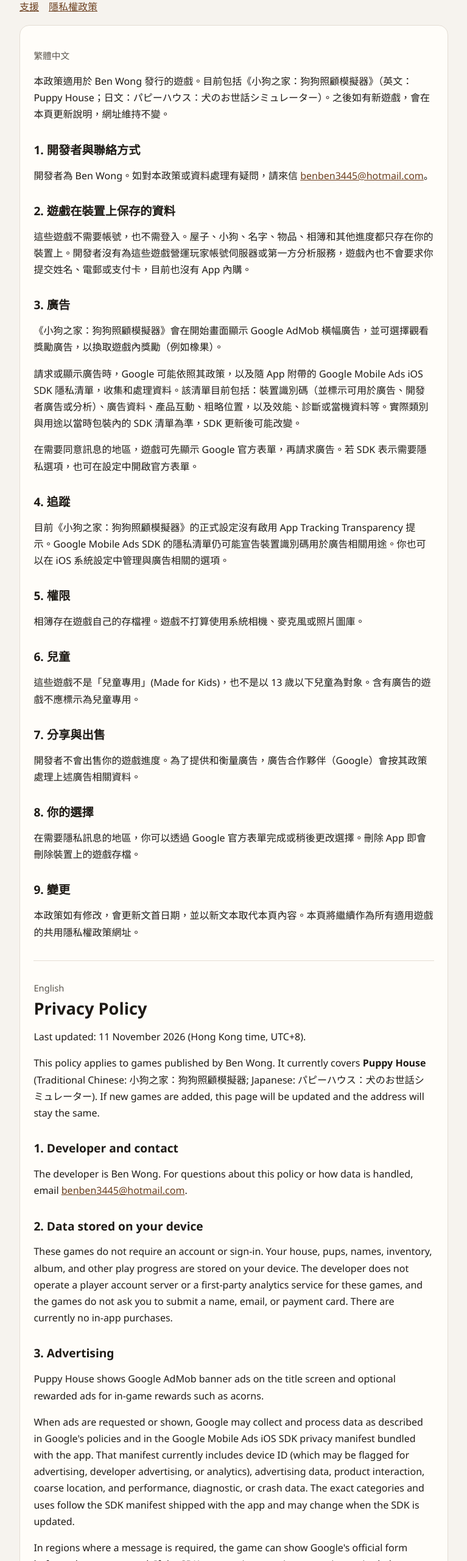
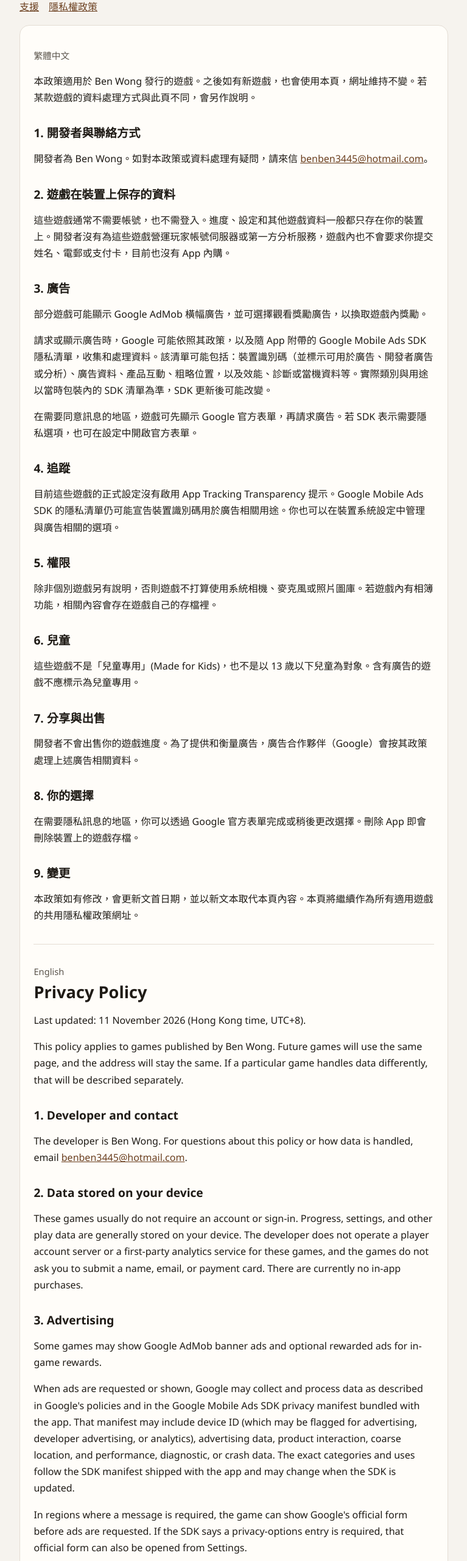
Before and after one commit to benwong0203/benwong0203.github.io, a plain HTML site: page privacy/index.html in a window 1280 px wide. Shown: the part 120-2680 px from the top of the page at 61% size, without its empty margins (256-1023 px from the left). Drawn offline with Linux system fonts and the light colour scheme.

Commit message:
Remove game-specific names from the shared support and privacy pages
Keep the pages general so future games can use the same URLs.

```diff
--- a/privacy/index.html
+++ b/privacy/index.html
@@ -4,7 +4,7 @@
   <meta charset="utf-8">
   <meta name="viewport" content="width=device-width, initial-scale=1">
   <title>Privacy Policy — Ben Wong</title>
-  <meta name="description" content="Privacy policy for games published by Ben Wong, including Puppy House.">
+  <meta name="description" content="Privacy policy for games published by Ben Wong.">
   <link rel="stylesheet" href="../styles.css">
 </head>
 <body>
@@ -18,24 +18,24 @@
   </header>
   <main>
     <p class="lang">繁體中文</p>
-    <p>本政策適用於 Ben Wong 發行的遊戲。目前包括《小狗之家：狗狗照顧模擬器》（英文：Puppy House；日文：パピーハウス：犬のお世話シミュレーター）。之後如有新遊戲，會在本頁更新說明，網址維持不變。</p>
+    <p>本政策適用於 Ben Wong 發行的遊戲。之後如有新遊戲，也會使用本頁，網址維持不變。若某款遊戲的資料處理方式與此頁不同，會另作說明。</p>
 
     <h2>1. 開發者與聯絡方式</h2>
     <p>開發者為 Ben Wong。如對本政策或資料處理有疑問，請來信 <a href="mailto:benben3445@hotmail.com">benben3445@hotmail.com</a>。</p>
 
     <h2>2. 遊戲在裝置上保存的資料</h2>
-    <p>這些遊戲不需要帳號，也不需登入。屋子、小狗、名字、物品、相簿和其他進度都只存在你的裝置上。開發者沒有為這些遊戲營運玩家帳號伺服器或第一方分析服務，遊戲內也不會要求你提交姓名、電郵或支付卡，目前也沒有 App 內購。</p>
+    <p>這些遊戲通常不需要帳號，也不需登入。進度、設定和其他遊戲資料一般都只存在你的裝置上。開發者沒有為這些遊戲營運玩家帳號伺服器或第一方分析服務，遊戲內也不會要求你提交姓名、電郵或支付卡，目前也沒有 App 內購。</p>
 
     <h2>3. 廣告</h2>
-    <p>《小狗之家：狗狗照顧模擬器》會在開始畫面顯示 Google AdMob 橫幅廣告，並可選擇觀看獎勵廣告，以換取遊戲內獎勵（例如橡果）。</p>
-    <p>請求或顯示廣告時，Google 可能依照其政策，以及隨 App 附帶的 Google Mobile Ads iOS SDK 隱私清單，收集和處理資料。該清單目前包括：裝置識別碼（並標示可用於廣告、開發者廣告或分析）、廣告資料、產品互動、粗略位置，以及效能、診斷或當機資料等。實際類別與用途以當時包裝內的 SDK 清單為準，SDK 更新後可能改變。</p>
+    <p>部分遊戲可能顯示 Google AdMob 橫幅廣告，並可選擇觀看獎勵廣告，以換取遊戲內獎勵。</p>
+    <p>請求或顯示廣告時，Google 可能依照其政策，以及隨 App 附帶的 Google Mobile Ads SDK 隱私清單，收集和處理資料。該清單可能包括：裝置識別碼（並標示可用於廣告、開發者廣告或分析）、廣告資料、產品互動、粗略位置，以及效能、診斷或當機資料等。實際類別與用途以當時包裝內的 SDK 清單為準，SDK 更新後可能改變。</p>
     <p>在需要同意訊息的地區，遊戲可先顯示 Google 官方表單，再請求廣告。若 SDK 表示需要隱私選項，也可在設定中開啟官方表單。</p>
 
     <h2>4. 追蹤</h2>
-    <p>目前《小狗之家：狗狗照顧模擬器》的正式設定沒有啟用 App Tracking Transparency 提示。Google Mobile Ads SDK 的隱私清單仍可能宣告裝置識別碼用於廣告相關用途。你也可以在 iOS 系統設定中管理與廣告相關的選項。</p>
+    <p>目前這些遊戲的正式設定沒有啟用 App Tracking Transparency 提示。Google Mobile Ads SDK 的隱私清單仍可能宣告裝置識別碼用於廣告相關用途。你也可以在裝置系統設定中管理與廣告相關的選項。</p>
 
     <h2>5. 權限</h2>
-    <p>相簿存在遊戲自己的存檔裡。遊戲不打算使用系統相機、麥克風或照片圖庫。</p>
+    <p>除非個別遊戲另有說明，否則遊戲不打算使用系統相機、麥克風或照片圖庫。若遊戲內有相簿功能，相關內容會存在遊戲自己的存檔裡。</p>
 
     <h2>6. 兒童</h2>
     <p>這些遊戲不是「兒童專用」(Made for Kids)，也不是以 13 歲以下兒童為對象。含有廣告的遊戲不應標示為兒童專用。</p>
@@ -54,24 +54,24 @@
     <p class="lang">English</p>
     <h1>Privacy Policy</h1>
     <p>Last updated: 11 November 2026 (Hong Kong time, UTC+8).</p>
-    <p>This policy applies to games published by Ben Wong. It currently covers <strong>Puppy House</strong> (Traditional Chinese: 小狗之家：狗狗照顧模擬器; Japanese: パピーハウス：犬のお世話シミュレーター). If new games are added, this page will be updated and the address will stay the same.</p>
+    <p>This policy applies to games published by Ben Wong. Future games will use the same page, and the address will stay the same. If a particular game handles data differently, that will be described separately.</p>
 
     <h2>1. Developer and contact</h2>
     <p>The developer is Ben Wong. For questions about this policy or how data is handled, email <a href="mailto:benben3445@hotmail.com">benben3445@hotmail.com</a>.</p>
 
     <h2>2. Data stored on your device</h2>
-    <p>These games do not require an account or sign-in. Your house, pups, names, inventory, album, and other play progress are stored on your device. The developer does not operate a player account server or a first-party analytics service for these games, and the games do not ask you to submit a name, email, or payment card. There are currently no in-app purchases.</p>
+    <p>These games usually do not require an account or sign-in. Progress, settings, and other play data are generally stored on your device. The developer does not operate a player account server or a first-party analytics service for these games, and the games do not ask you to submit a name, email, or payment card. There are currently no in-app purchases.</p>
 
     <h2>3. Advertising</h2>
-    <p>Puppy House shows Google AdMob banner ads on the title screen and optional rewarded ads for in-game rewards such as acorns.</p>
-    <p>When ads are requested or shown, Google may collect and process data as described in Google's policies and in the Google Mobile Ads iOS SDK privacy manifest bundled with the app. That manifest currently includes device ID (which may be flagged for advertising, developer advertising, or analytics), advertising data, product interaction, coarse location, and performance, diagnostic, or crash data. The exact categories and uses follow the SDK manifest shipped with the app and may change when the SDK is updated.</p>
+    <p>Some games may show Google AdMob banner ads and optional rewarded ads for in-game rewards.</p>
+    <p>When ads are requested or shown, Google may collect and process data as described in Google's policies and in the Google Mobile Ads SDK privacy manifest bundled with the app. That manifest may include device ID (which may be flagged for advertising, developer advertising, or analytics), advertising data, product interaction, coarse location, and performance, diagnostic, or crash data. The exact categories and uses follow the SDK manifest shipped with the app and may change when the SDK is updated.</p>
     <p>In regions where a message is required, the game can show Google's official form before ads are requested. If the SDK says a privacy-options entry is required, that official form can also be opened from Settings.</p>
 
     <h2>4. Tracking</h2>
-    <p>Puppy House is not currently configured to show an App Tracking Transparency prompt. The Google Mobile Ads SDK privacy manifest may still declare device ID for advertising-related purposes. You can also use iOS system settings that relate to advertising.</p>
+    <p>These games are not currently configured to show an App Tracking Transparency prompt. The Google Mobile Ads SDK privacy manifest may still declare device ID for advertising-related purposes. You can also use device system settings that relate to advertising.</p>
 
     <h2>5. Permissions</h2>
-    <p>The in-game album is stored in the game's own save data. The games are not intended to use the system camera, microphone, or Photos library.</p>
+    <p>Unless a particular game says otherwise, the games are not intended to use the system camera, microphone, or photo library. If a game includes an in-game album, that content is stored in the game's own save data.</p>
 
     <h2>6. Children</h2>
     <p>These games are not Made for Kids and are not directed at children under 13. Games that include ads should not be declared Made for Kids.</p>
```
Also changed, not shown: index.html (+4 -12 lines).
